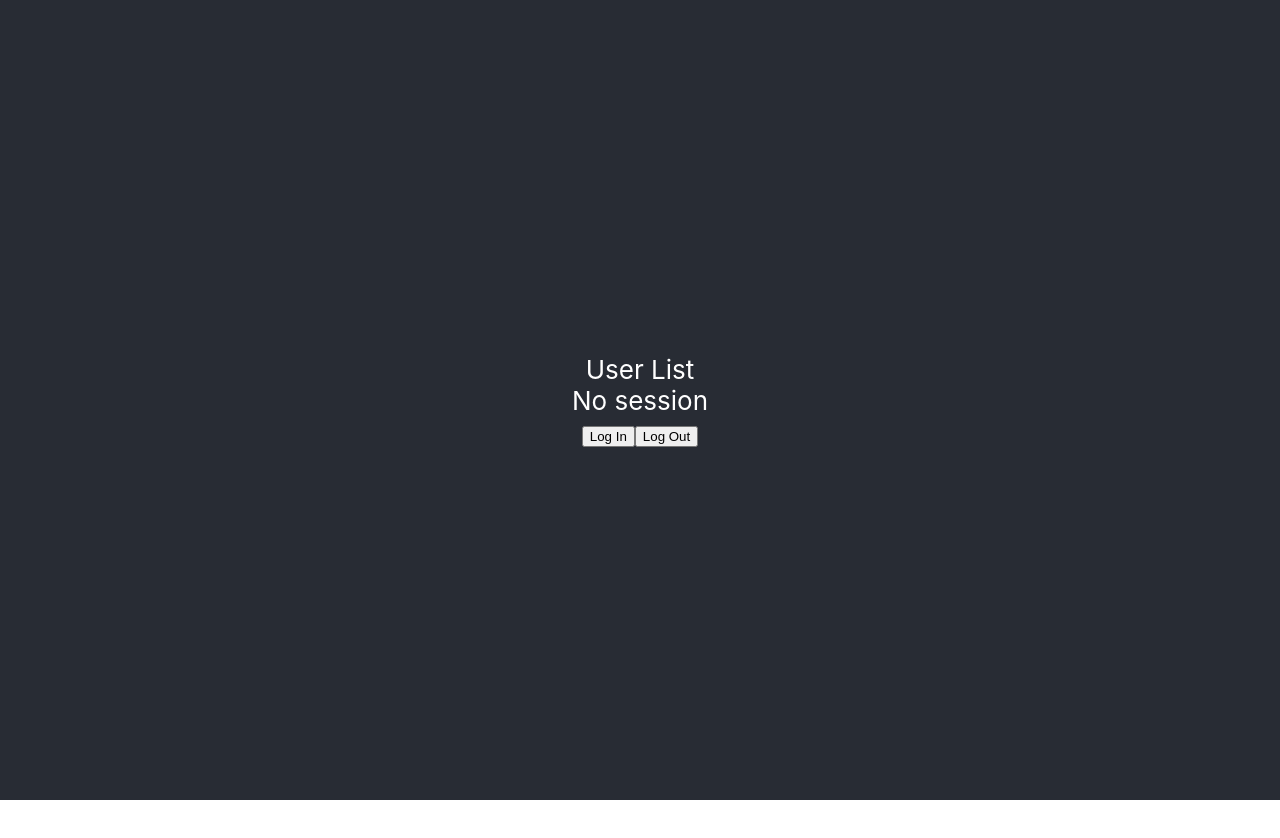
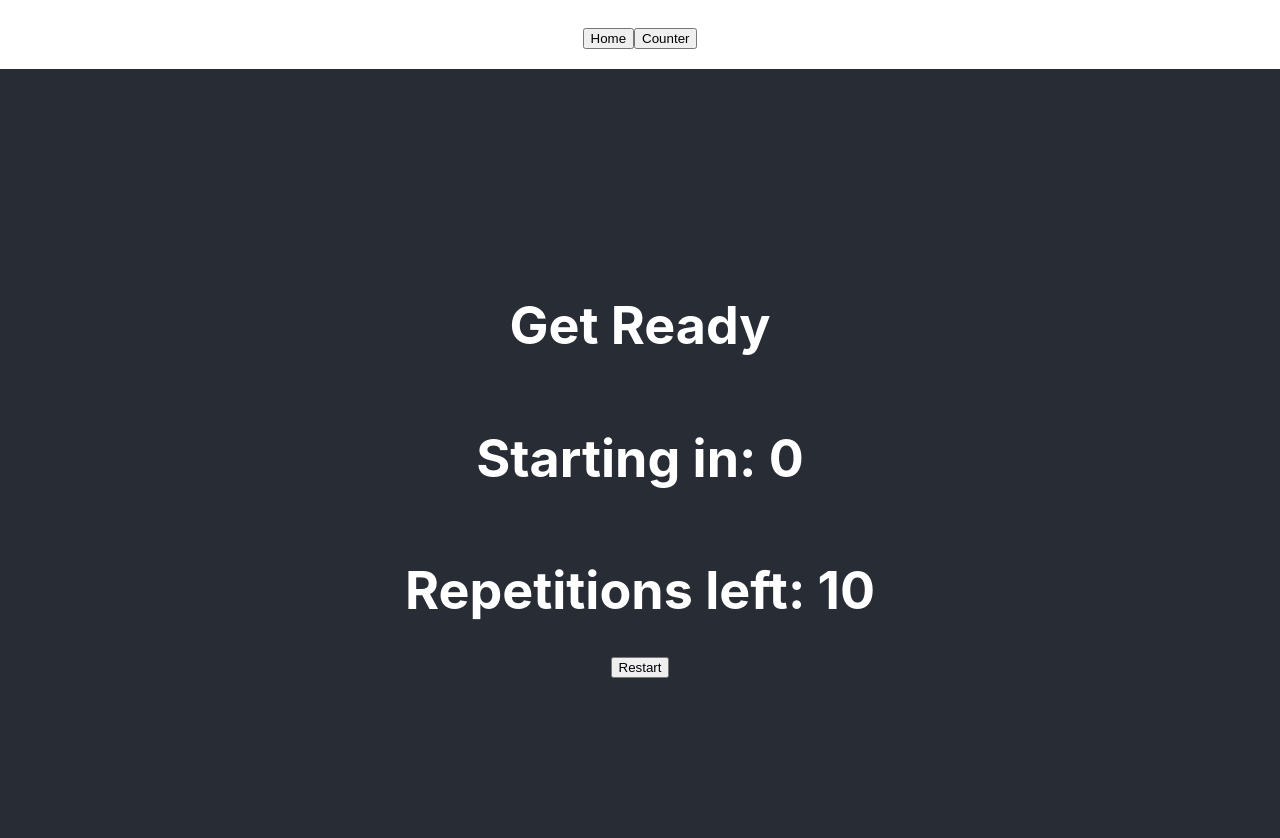
Before and after one commit to pauldaniv/react-hello-world, a React (Create React App) app: page /counter in a window 1280 px wide. Shown: the top 838 px of the page. Before the commit the page ends 800 px from the top, so only its background shows below. Built offline with nearby package versions, Linux system fonts and the light colour scheme.

Commit message:
Add exercise clock

```diff
--- a/package.json
+++ b/package.json
@@ -14,6 +14,7 @@
     "axios": "^0.27.2",
     "react": "^18.2.0",
     "react-dom": "^18.2.0",
+    "react-router-dom": "^6.3.0",
     "react-scripts": "5.0.1",
     "typescript": "^4.4.2",
     "web-vitals": "^2.1.0"
--- a/src/App.tsx
+++ b/src/App.tsx
@@ -1,21 +1,10 @@
 import "./App.css"
 import Profile from "./Profile"
-import LoginButton from "./LoginButton"
-import LogoutButton from "./LogoutButton"
 
 function App() {
   return (
-    <div className="App">
-      <header className="App-header">
-        <div>
-          <div>User List</div>
-          <Profile/>
-        </div>
-        <div>
-          <LoginButton/>
-          <LogoutButton/>
-        </div>
-      </header>
+    <div>
+      <Profile/>
     </div>
   );
 }
--- /dev/null
+++ b/src/Counter.tsx
@@ -0,0 +1,70 @@
+import React, { useEffect, useState } from "react"
+
+export const Counter = () => {
+  const [ repetitions, setRepetitions ] = useState(10);
+  const [ title, setTitle ] = useState('Get Ready')
+  const [ action, setAction ] = useState('Starting in')
+  const [ secondsLeft, setSecondsLeft ] = useState(5)
+  const [ type, setType ] = useState<'get_ready' | 'strain' | 'relax' | 'finish'>('get_ready')
+
+  const restart = () => {
+    setType('get_ready')
+    setSecondsLeft(5)
+    setTitle('Get Ready')
+    setAction('Starting in')
+    setRepetitions(10)
+  }
+
+  useEffect(() => {
+    const timer = setInterval(() => {
+      console.log(type)
+      if (type === 'finish') return;
+      if (type === 'get_ready' && secondsLeft <= 0) {
+        setTitle('Strain')
+        setAction('Strain for the next')
+        setSecondsLeft(5)
+        setType('strain')
+      } else if (type === 'strain' && secondsLeft <= 0) {
+        setTitle('Relaxing')
+        setAction('Relaxing for the next')
+        setSecondsLeft(10)
+        setType('relax')
+        if (repetitions <= 0) {
+          setType('finish')
+        }
+        setRepetitions(repetitions - 1)
+      } else if (type === 'relax' && secondsLeft <= 0) {
+        setTitle('Strain')
+        setSecondsLeft(5)
+        setAction('Strain for the next')
+        setType('strain')
+        setRepetitions(repetitions - 1)
+      } else {
+        setSecondsLeft(secondsLeft - 1)
+      }
+    }, 1000);
+    if (type === 'finish') {
+      clearInterval(timer);
+    }
+    return () => {
+      if (type !== 'finish') {
+        clearInterval(timer);
+      }
+    }
+  })
+
+  if (type === 'finish') {
+    return <>
+      <h1>All done!</h1>
+      <button onClick={ restart }>Start Again</button>
+    </>
+  }
+  return <>
+    <h1>{ title }</h1>
+    <h1>{ action }: { secondsLeft }</h1>
+    <h1>Repetitions left: { repetitions }</h1>
+    <button onClick={ restart }>Restart</button>
+  </>
+}
+
+export default Counter
--- /dev/null
+++ b/src/Header.tsx
@@ -0,0 +1,15 @@
+import React from 'react';
+import { useNavigate } from "react-router-dom"
+
+
+export const Header = () => {
+  const navigate = useNavigate();
+  return <div>
+    <h2>
+      <button onClick={ () => navigate('') }>Home</button>
+      <button onClick={ () => navigate('counter') }>Counter</button>
+    </h2>
+  </div>
+}
+
+export default Header;
--- a/src/LoginButton.tsx
+++ b/src/LoginButton.tsx
@@ -1,9 +1,9 @@
 import React from "react"
-import {useAuth0} from "@auth0/auth0-react"
+import { useAuth0 } from "@auth0/auth0-react"
 
 export const LoginButton = () => {
-  const {loginWithRedirect } = useAuth0()
-  return <button onClick={() => loginWithRedirect()}>Log In</button>
+  const { loginWithRedirect } = useAuth0()
+  return <button onClick={ () => loginWithRedirect() }>Log In</button>
 }
 
 export default LoginButton
--- a/src/Profile.tsx
+++ b/src/Profile.tsx
@@ -1,22 +1,34 @@
 import React from "react"
-import {useAuth0} from "@auth0/auth0-react"
+import { useAuth0 } from "@auth0/auth0-react"
+import LoginButton from "./LoginButton"
+import LogoutButton from "./LogoutButton"
 
 const Profile: React.FC = (): JSX.Element => {
-  const {user, isAuthenticated, isLoading} = useAuth0();
+  const { user, isAuthenticated } = useAuth0();
 
-  if (isLoading) {
-    return <div>Loading ...</div>;
-  }
+  // if (isLoading) {
+  //   return ( <div>Loading ...</div> );
+  // }
 
-  if (!isAuthenticated) return (<>No session</>)
+  if (!isAuthenticated) return ( <>
+    <div>
+      No session
+    </div>
+    <LoginButton/>
+  </> )
 
   return (
-    <div>
-      <img src={user?.picture} alt={user?.name}/>
-      <h2>{user?.name}</h2>
-      <p>{user?.email}</p>
-    </div>
-
+    <>
+      <div>User List</div>
+      <div>
+        <img src={ user?.picture } alt={ user?.name }/>
+        <h2>{ user?.name }</h2>
+        <p>{ user?.email }</p>
+      </div>
+      <div>
+        <LogoutButton/>
+      </div>
+    </>
   );
 };
 
--- a/src/index.tsx
+++ b/src/index.tsx
@@ -1,9 +1,9 @@
 import React from 'react';
 import ReactDOM from 'react-dom/client';
 import './index.css';
-import App from './App';
 import reportWebVitals from './reportWebVitals';
-import {Auth0Provider} from "@auth0/auth0-react";
+import { Auth0Provider } from "@auth0/auth0-react";
+import Routes from "./routes"
 
 const root = ReactDOM.createRoot(
   document.getElementById('root') as HTMLElement
@@ -12,8 +12,8 @@ root.render(
   <Auth0Provider
     domain="dev-8g-kk1i9.eu.auth0.com"
     clientId="eh9RgxDhGSZ54p187F3JLsJhzz517kMv"
-    redirectUri={window.location.origin}>
-    <App />
+    redirectUri={ window.location.origin }>
+    <Routes/>
   </Auth0Provider>
 );
 
--- /dev/null
+++ b/src/routes.tsx
@@ -0,0 +1,20 @@
+import { BrowserRouter as Router, Routes, Route } from 'react-router-dom';
+import Counter from "./Counter"
+import App from "./App"
+import Header from "./Header"
+
+export default function AppRoutes() {
+  return (
+    <Router >
+      <div className="App">
+        <Header/>
+        <header className="App-header">
+          <Routes>
+            <Route path="/" element={ <App/> }/>
+            <Route path="/counter" element={ <Counter/> }/>
+          </Routes>
+        </header>
+      </div>
+    </Router>
+  )
+}
```
Also changed, not shown: src/MyComponent.tsx (deleted, +0 -37 lines), src/User.tsx (deleted, +0 -29 lines), src/Users.tsx (deleted, +0 -32 lines), 1 other file (tests, documents, lock files or other folders).
